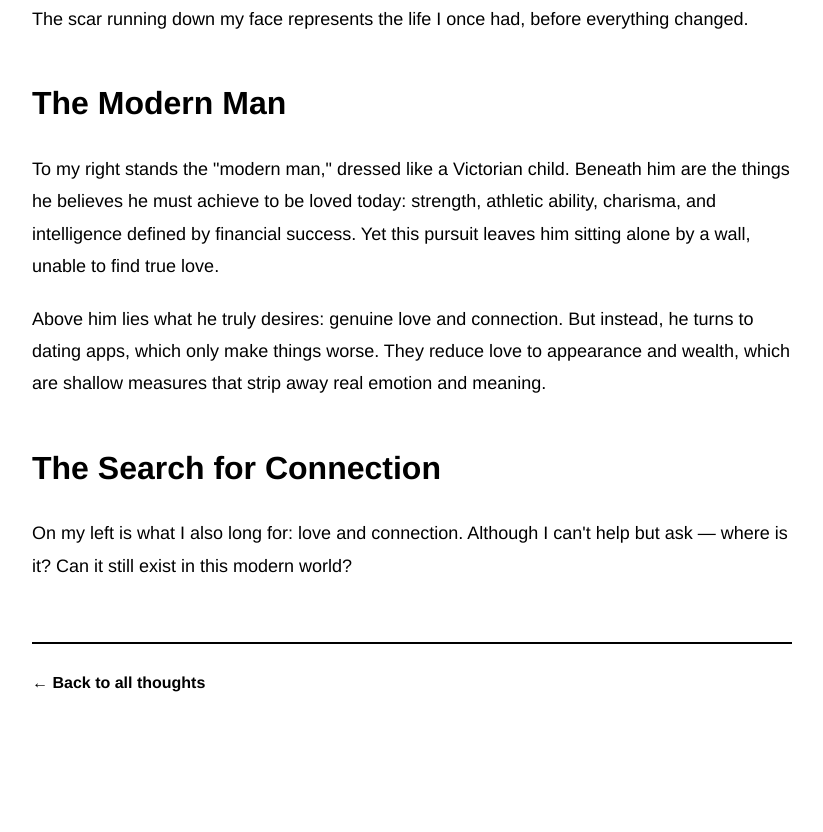
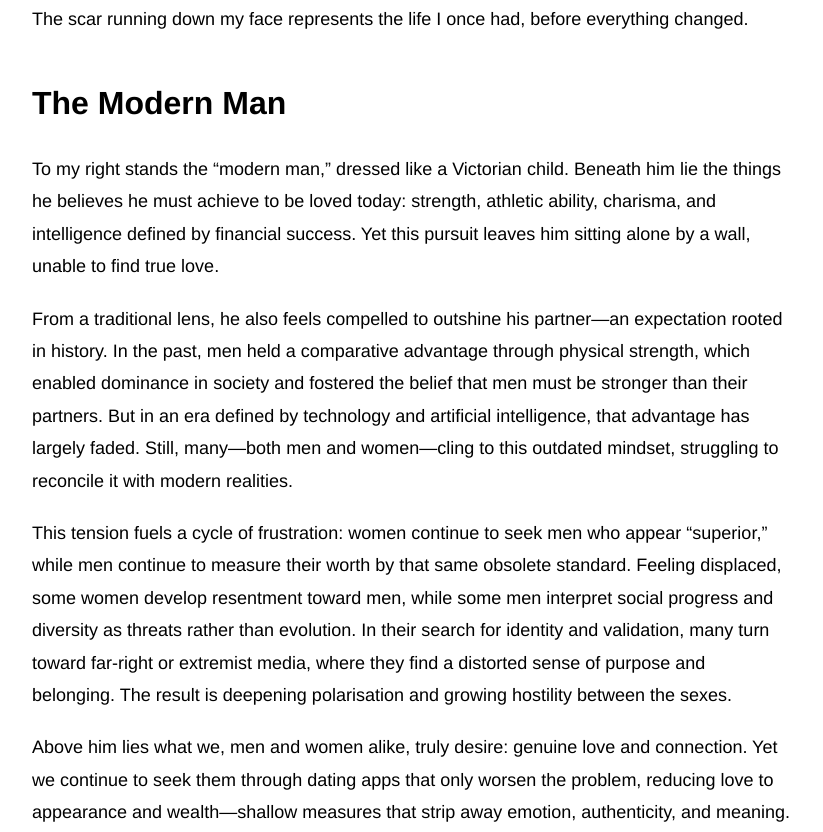
Before and after one commit to yxc-stuff/parliament-of-owls, a plain HTML site: page thoughts-oct-19.html in a window 1280 px wide. Shown: the part 1220-2052 px from the top of the page, without its empty margins (228-1051 px from the left). Before the commit the page ends 1972 px from the top, so only its background shows below. Drawn offline with Linux system fonts and the light colour scheme.

Commit message:
uploaded new stuff on the modern man

```diff
--- a/thoughts-oct-19.html
+++ b/thoughts-oct-19.html
@@ -33,9 +33,14 @@
             <p>The scar running down my face represents the life I once had, before everything changed.</p>
 
             <h2>The Modern Man</h2>
-            <p>To my right stands the "modern man," dressed like a Victorian child. Beneath him are the things he believes he must achieve to be loved today: strength, athletic ability, charisma, and intelligence defined by financial success. Yet this pursuit leaves him sitting alone by a wall, unable to find true love.</p>
 
-            <p>Above him lies what he truly desires: genuine love and connection. But instead, he turns to dating apps, which only make things worse. They reduce love to appearance and wealth, which are shallow measures that strip away real emotion and meaning.</p>
+            <p>To my right stands the “modern man,” dressed like a Victorian child. Beneath him lie the things he believes he must achieve to be loved today: strength, athletic ability, charisma, and intelligence defined by financial success. Yet this pursuit leaves him sitting alone by a wall, unable to find true love.</p>
+
+            <p>From a traditional lens, he also feels compelled to outshine his partner—an expectation rooted in history. In the past, men held a comparative advantage through physical strength, which enabled dominance in society and fostered the belief that men must be stronger than their partners. But in an era defined by technology and artificial intelligence, that advantage has largely faded. Still, many—both men and women—cling to this outdated mindset, struggling to reconcile it with modern realities.</p>
+
+            <p>This tension fuels a cycle of frustration: women continue to seek men who appear “superior,” while men continue to measure their worth by that same obsolete standard. Feeling displaced, some women develop resentment toward men, while some men interpret social progress and diversity as threats rather than evolution. In their search for identity and validation, many turn toward far-right or extremist media, where they find a distorted sense of purpose and belonging. The result is deepening polarisation and growing hostility between the sexes.</p>
+
+            <p>Above him lies what we, men and women alike, truly desire: genuine love and connection. Yet we continue to seek them through dating apps that only worsen the problem, reducing love to appearance and wealth—shallow measures that strip away emotion, authenticity, and meaning.</p>
 
             <h2>The Search for Connection</h2>
             <p>On my left is what I also long for: love and connection. Although I can't help but ask — where is it? Can it still exist in this modern world?</p>
```
